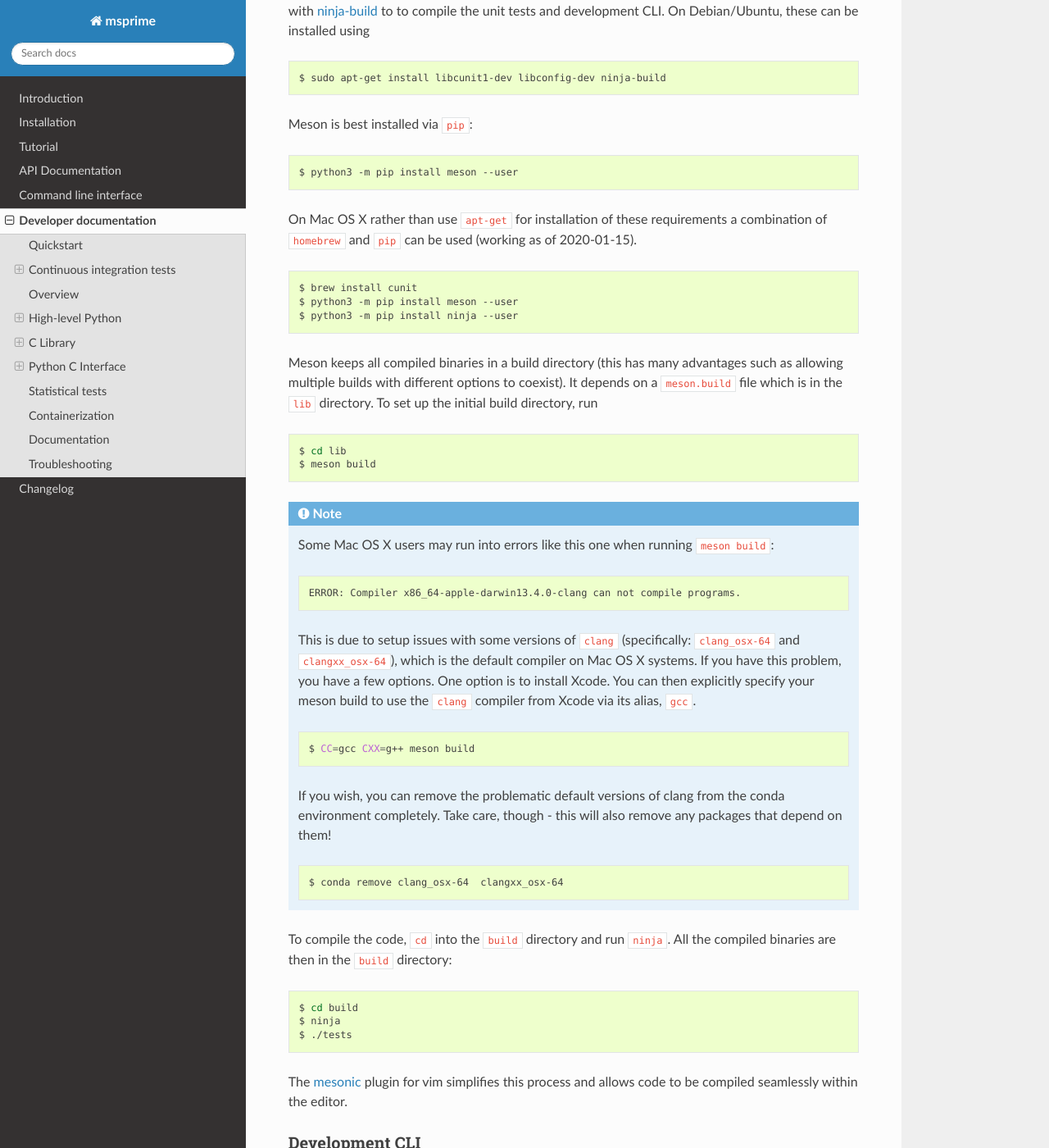
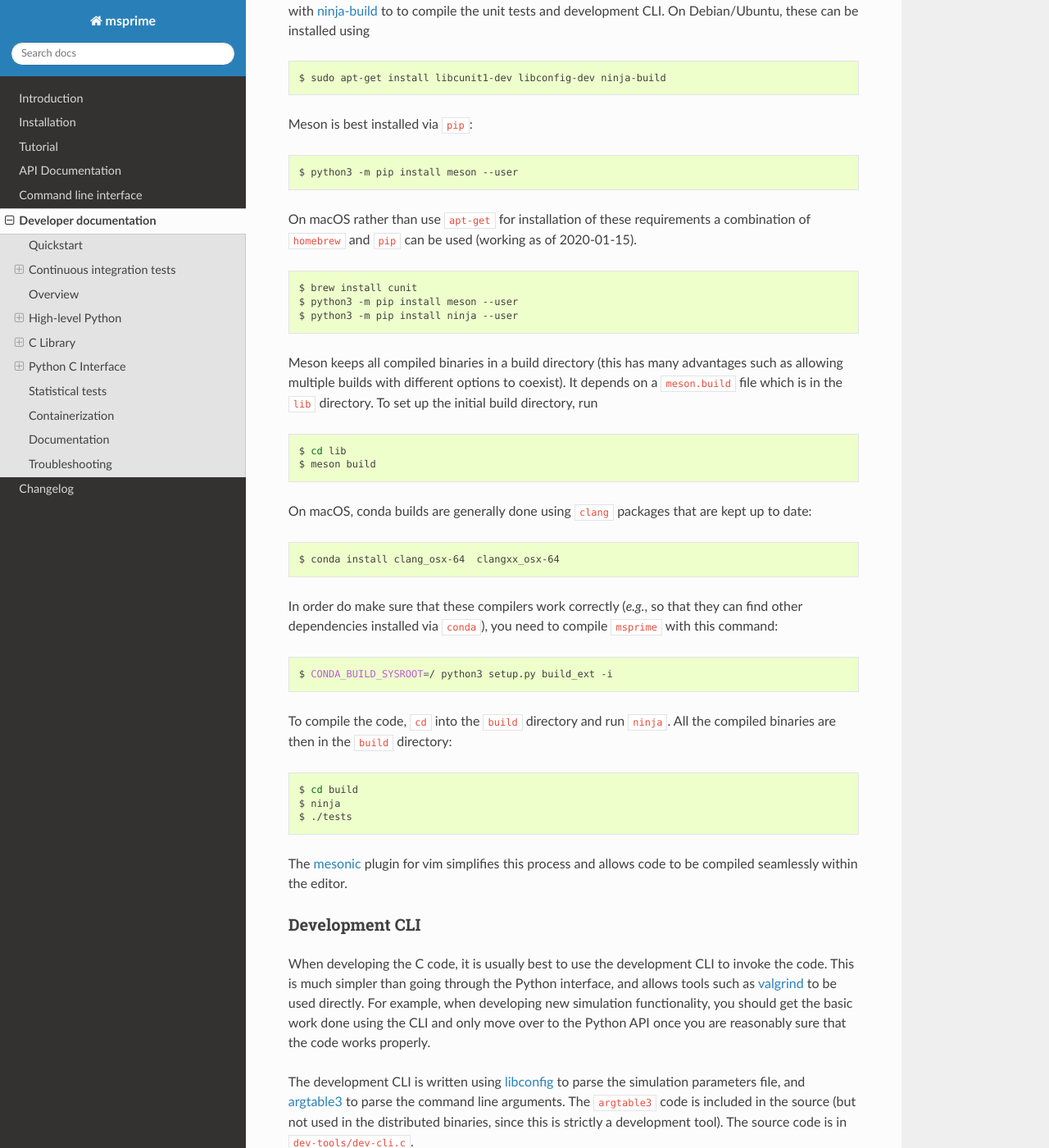
Before and after one commit to tskit-dev/msprime, a Sphinx documentation site: the page built from docs/development.rst, in a window 1280 px wide and 1400 px high, scrolled down 3508 px. Shown: the whole window at 82% size. Built offline with Sphinx 7.4.7 and the Read the Docs theme 2.0.0, drawn with Linux system fonts in a browser that asks for light colours; the version number could not be read and is left out.

Commit message:
1. Update on how to use the "official" conda macOS compilers 2. Fix the macOS name throughout.

```diff
--- a/docs/development.rst
+++ b/docs/development.rst
@@ -208,7 +208,7 @@ Meson is best installed via ``pip``:
 
     $ python3 -m pip install meson --user
 
-On Mac OS X rather than use ``apt-get`` for installation of these requirements
+On macOS rather than use ``apt-get`` for installation of these requirements
 a combination of ``homebrew`` and ``pip`` can be used (working as of 2020-01-15).
 
 .. code-block:: bash
@@ -227,25 +227,18 @@ directory, run
     $ cd lib
     $ meson build
 
-.. note::
-   Some Mac OS X users may run into errors like this one when running ``meson build``:
+On macOS, conda builds are generally done using ``clang`` packages that are kept up to date:
 
-   .. code-block:: bash
+.. code-block:: bash
 
-      ERROR: Compiler x86_64-apple-darwin13.4.0-clang can not compile programs.
+    $ conda install clang_osx-64  clangxx_osx-64
 
-   This is due to setup issues with some versions of ``clang`` (specifically: ``clang_osx-64`` and ``clangxx_osx-64``), which is the default compiler on Mac OS X systems. If you have this problem, you have a few options.
-   One option is to install Xcode. You can then explicitly specify your meson build to use the  ``clang`` compiler from Xcode via its alias, ``gcc``.
+In order do make sure that these compilers work correctly (*e.g.*, so that they can find
+other dependencies installed via ``conda``), you need to compile ``msprime`` with this command:
 
-   .. code-block:: bash
+.. code-block:: bash
 
-      $ CC=gcc CXX=g++ meson build
-
-   If you wish, you can remove the problematic default versions of clang from the conda environment completely. Take care, though - this will also remove any packages that depend on them!
-
-   .. code-block:: bash
-
-      $ conda remove clang_osx-64  clangxx_osx-64
+    $ CONDA_BUILD_SYSROOT=/ python3 setup.py build_ext -i
 
 To compile the code, ``cd`` into the ``build`` directory and run ``ninja``. All the
 compiled binaries are then in the ``build`` directory:
```
